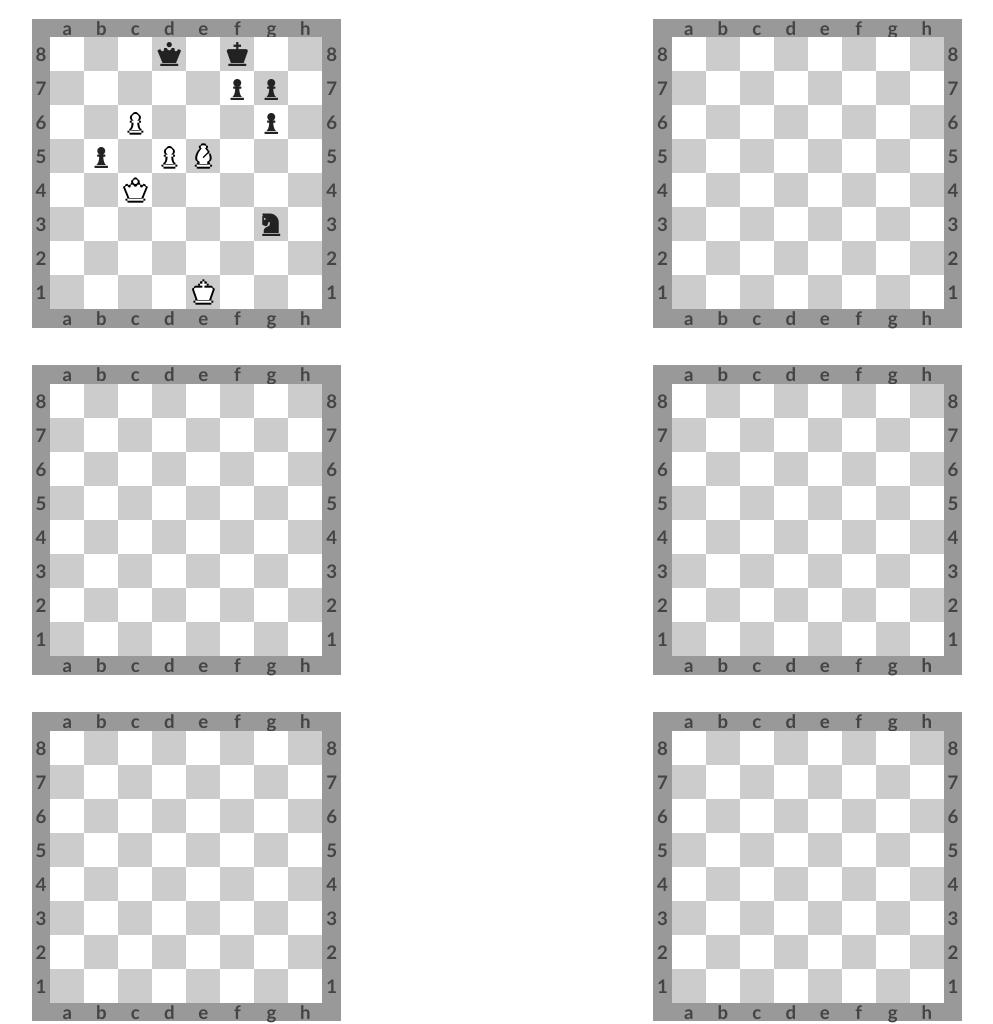
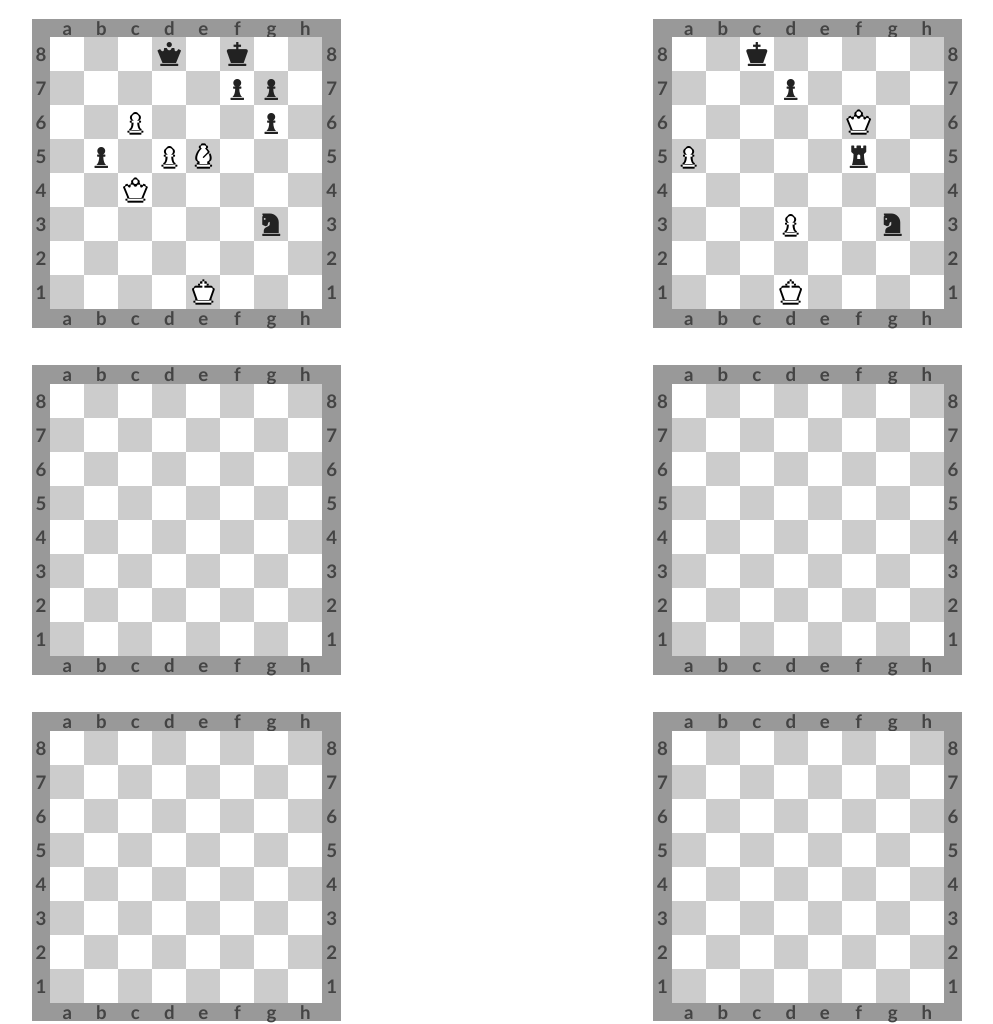
Before and after one commit to lexasss/chessboard, a website: page src/index.html in a window 1280 px wide. Shown: the whole page, without its empty margins (143-1136 px from the left). Drawn offline with nearby package versions, Linux system fonts and the light colour scheme.

Commit message:
board #2 is ready

```diff
--- a/src/index.html
+++ b/src/index.html
@@ -30,6 +30,16 @@
                     .setPiece( 'd5', p.pawn, s.white )
                     .setPiece( 'c6', p.pawn, s.white );
 
+                container.boards[1]
+                    .set.white.queen.to.f6
+                    .set.black.king.to.c8
+                    .set.black.knight.to.g3
+                    .set.white.king.to.d1
+                    .set.white.pawn.to.d3
+                    .set.white.pawn.to.a5
+                    .set.black.pawn.to.d7
+                    .set.black.rook.to.f5;
+
                 // example: fill the board and clear one white rook out
                 // container.boards[0].fill().clearPiece( 'a1' );
 
```
Also changed, not shown: 1 other file.
